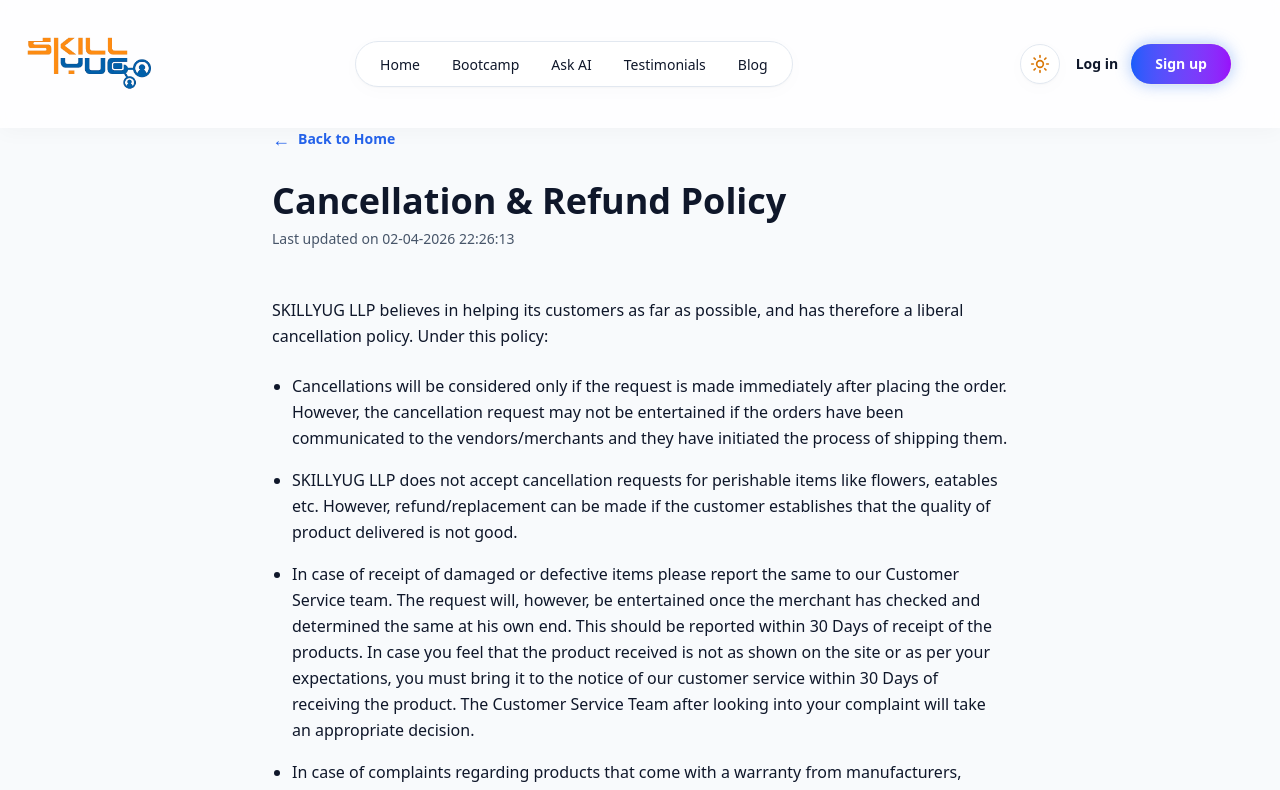
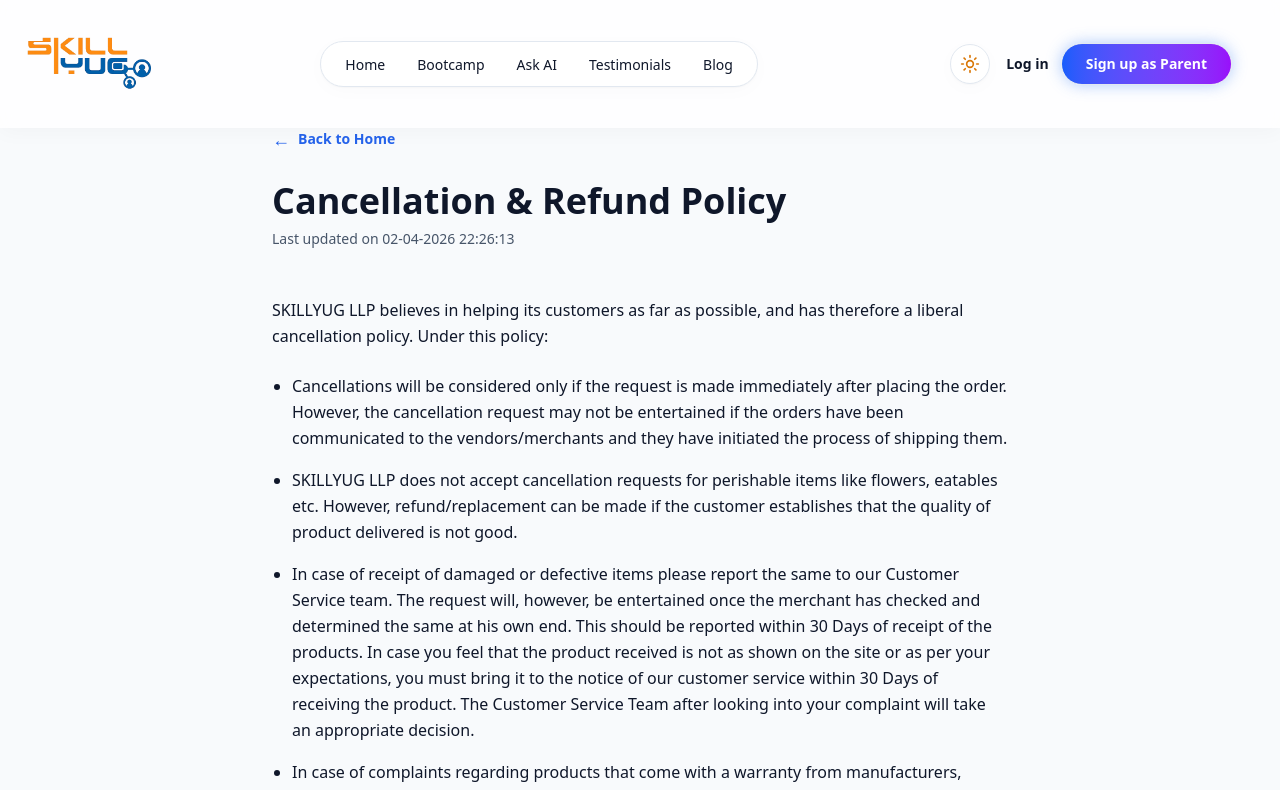
Before and after one commit to parv43/skillyugweb, a Next.js app: page /refund-policy in a window 1280 px wide. Shown: the top 790 px of the page. Built offline with nearby package versions, Linux system fonts and the light colour scheme; no server answers.

Commit message:
feat: Restrict self-registration to Parent role only

```diff
--- a/src/app/signup/SignUpPageClient.tsx
+++ b/src/app/signup/SignUpPageClient.tsx
@@ -12,7 +12,7 @@ function SignUpForm() {
   const router = useRouter();
   const searchParams = useSearchParams();
   const redirectTo = searchParams.get("redirect") || "/my-batch";
-  const role = searchParams.get("role") || "student"; // Default to student if none provided
+  const role = "parent"; // Forced to parent as students are registered via Parent Portal checkout
 
   const [fullName, setFullName] = useState("");
   const [email, setEmail] = useState("");
--- a/src/components/Navbar.tsx
+++ b/src/components/Navbar.tsx
@@ -234,10 +234,10 @@ export default function Navbar() {
                 Log in
               </Link>
               <Link
-                href="/signup"
+                href="/signup?role=parent"
                 className="px-6 py-2.5 rounded-full text-sm font-bold text-white bg-gradient-to-r from-blue-600 to-purple-600 shadow-[0_0_15px_rgba(59,130,246,0.4)] hover:shadow-[0_0_25px_rgba(139,92,246,0.6)] hover:scale-105 transition-all duration-300 block border border-white/10"
               >
-                Sign up
+                Sign up as Parent
               </Link>
             </div>
           )}
@@ -318,11 +318,11 @@ export default function Navbar() {
                     Log in
                   </Link>
                   <Link
-                    href="/signup"
+                    href="/signup?role=parent"
                     onClick={() => setMobileMenuOpen(false)}
                     className="w-full text-center py-3 rounded-lg text-base font-bold text-white bg-gradient-to-r from-blue-600 to-purple-600 shadow-[0_0_15px_rgba(59,130,246,0.4)] block border border-white/10"
                   >
-                    Sign up
+                    Sign up as Parent
                   </Link>
                 </div>
               )}
```
